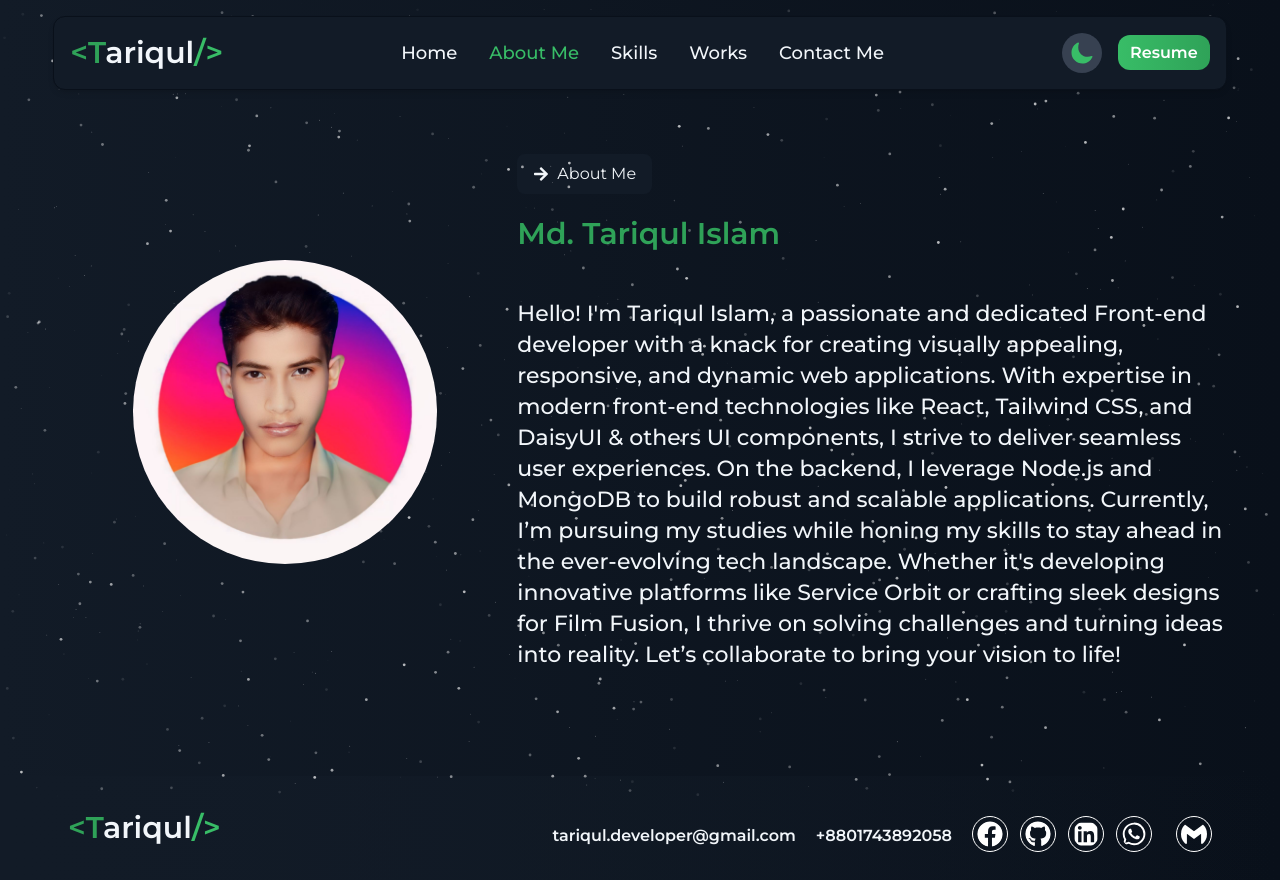
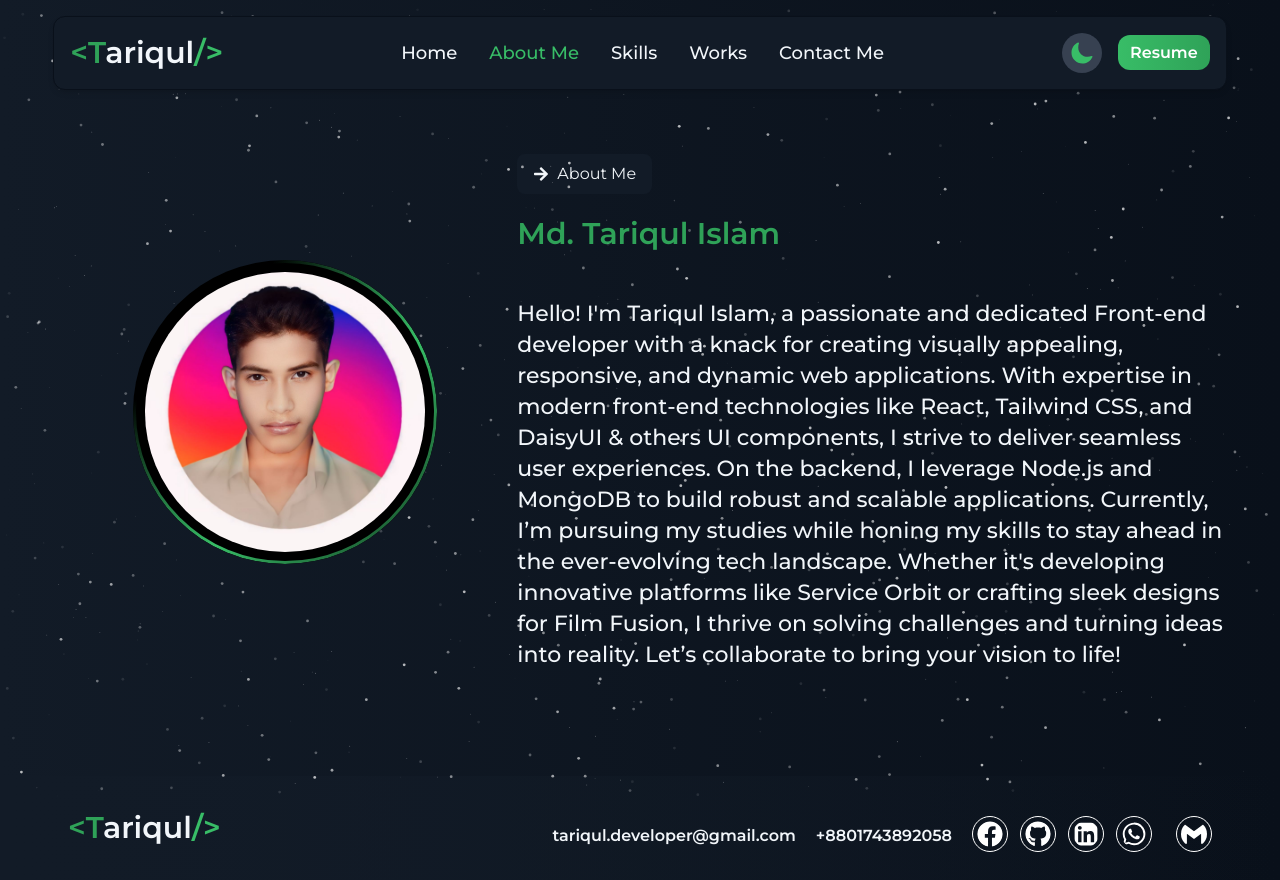
Before and after one commit to tariqul420/tariqul-portfolio-react, a React (Vite) app: page /about-me in a window 1280 px wide. Built offline with nearby package versions, Linux system fonts and the light colour scheme.

Commit message:
add img border

```diff
--- /dev/null
+++ b/src/Components/ui/shine-border.jsx
@@ -0,0 +1,47 @@
+"use client";;
+import { cn } from "@/lib/utils";
+
+/**
+ * @name Shine Border
+ * @description It is an animated background border effect component with easy to use and configurable props.
+ * @param borderRadius defines the radius of the border.
+ * @param borderWidth defines the width of the border.
+ * @param duration defines the animation duration to be applied on the shining border
+ * @param color a string or string array to define border color.
+ * @param className defines the class name to be applied to the component
+ * @param children contains react node elements.
+ */
+export default function ShineBorder({
+  borderRadius = 8,
+  borderWidth = 1,
+  duration = 14,
+  color = "#000000",
+  className,
+  children
+}) {
+  return (
+    (<div
+      style={
+        {
+          "--border-radius": `${borderRadius}px`
+        }
+      }
+      className={cn(
+        "relative min-h-[60px] w-fit min-w-[300px] place-items-center rounded-[--border-radius] bg-white p-3 text-black dark:bg-black dark:text-white",
+        className
+      )}>
+      <div
+        style={
+          {
+            "--border-width": `${borderWidth}px`,
+            "--border-radius": `${borderRadius}px`,
+            "--duration": `${duration}s`,
+            "--mask-linear-gradient": `linear-gradient(#fff 0 0) content-box, linear-gradient(#fff 0 0)`,
+            "--background-radial-gradient": `radial-gradient(transparent,transparent, ${color instanceof Array ? color.join(",") : color},transparent,transparent)`
+          }
+        }
+        className={`pointer-events-none before:bg-shine-size before:absolute before:inset-0 before:size-full before:rounded-[--border-radius] before:p-[--border-width] before:will-change-[background-position] before:content-[""] before:![-webkit-mask-composite:xor] before:![mask-composite:exclude] before:[background-image:--background-radial-gradient] before:[background-size:300%_300%] before:[mask:--mask-linear-gradient] motion-safe:before:animate-shine`}></div>
+      {children}
+    </div>)
+  );
+}
--- a/src/Pages/AboutMe/AboutMe.jsx
+++ b/src/Pages/AboutMe/AboutMe.jsx
@@ -2,6 +2,7 @@
 import Tariqul from "../../assets/Images/tariqul-logo.jpg"
 import { useLocation } from "react-router-dom";
 import ParticlesUI from "@/Animation/ParticlesUI";
+import ShineBorder from "@/Components/ui/shine-border";
 
 const AboutMe = () => {
     const location = useLocation();
@@ -17,11 +18,13 @@
 
             {/* Image Section */}
             <div className="lg:w-[30%] flex flex-col justify-center items-center relative">
-                <img
-                    className="lg:w-[320px] w-10/12 rounded-full"
-                    src={Tariqul}
-                    alt="Tariqul Islam"
-                />
+                <ShineBorder borderRadius={9999} color="#38BD67" borderWidth={3} className={`bg-transparent`}>
+                    <img
+                        className="lg:w-[320px] w-10/12 rounded-full"
+                        src={Tariqul}
+                        alt="Tariqul Islam"
+                    />
+                </ShineBorder>
             </div>
 
             {/* About Content Section */}
--- a/tailwind.config.js
+++ b/tailwind.config.js
@@ -71,7 +71,8 @@
 				sm: 'calc(var(--radius) - 4px)'
 			},
 			animation: {
-				rainbow: 'rainbow var(--speed, 2s) infinite linear'
+				rainbow: 'rainbow var(--speed, 2s) infinite linear',
+				shine: 'shine var(--duration) infinite linear'
 			},
 			keyframes: {
 				rainbow: {
@@ -81,6 +82,17 @@
 					'100%': {
 						'background-position': '200%'
 					}
+				},
+				shine: {
+					'0%': {
+						'background-position': '0% 0%'
+					},
+					'50%': {
+						'background-position': '100% 100%'
+					},
+					to: {
+						'background-position': '0% 0%'
+					}
 				}
 			}
 		}
```
